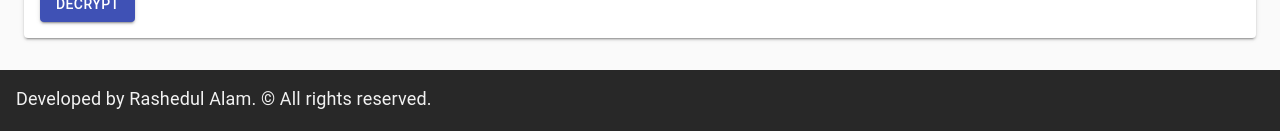
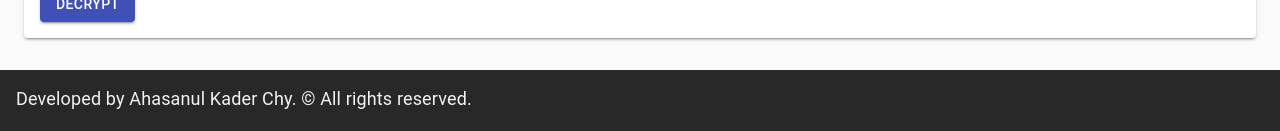
Before and after one commit to Ahasun/rsa-calculator-1, a React (Create React App) app: page / in a window 1280 px wide. Shown: the part 2186-2317 px from the top of the page. Built offline with nearby package versions, Linux system fonts and the light colour scheme.

Commit message:
footer changed

```diff
--- a/src/components/Footer/Footer.js
+++ b/src/components/Footer/Footer.js
@@ -6,7 +6,7 @@ function Footer() {
   return (
     <div className="footer">
       <div className="footer__copyrightNotice">
-        Developed by Rashedul Alam. &copy; All rights reserved.
+        Developed by Ahasanul Kader Chy. &copy; All rights reserved.
       </div>
     </div>
   );
```
